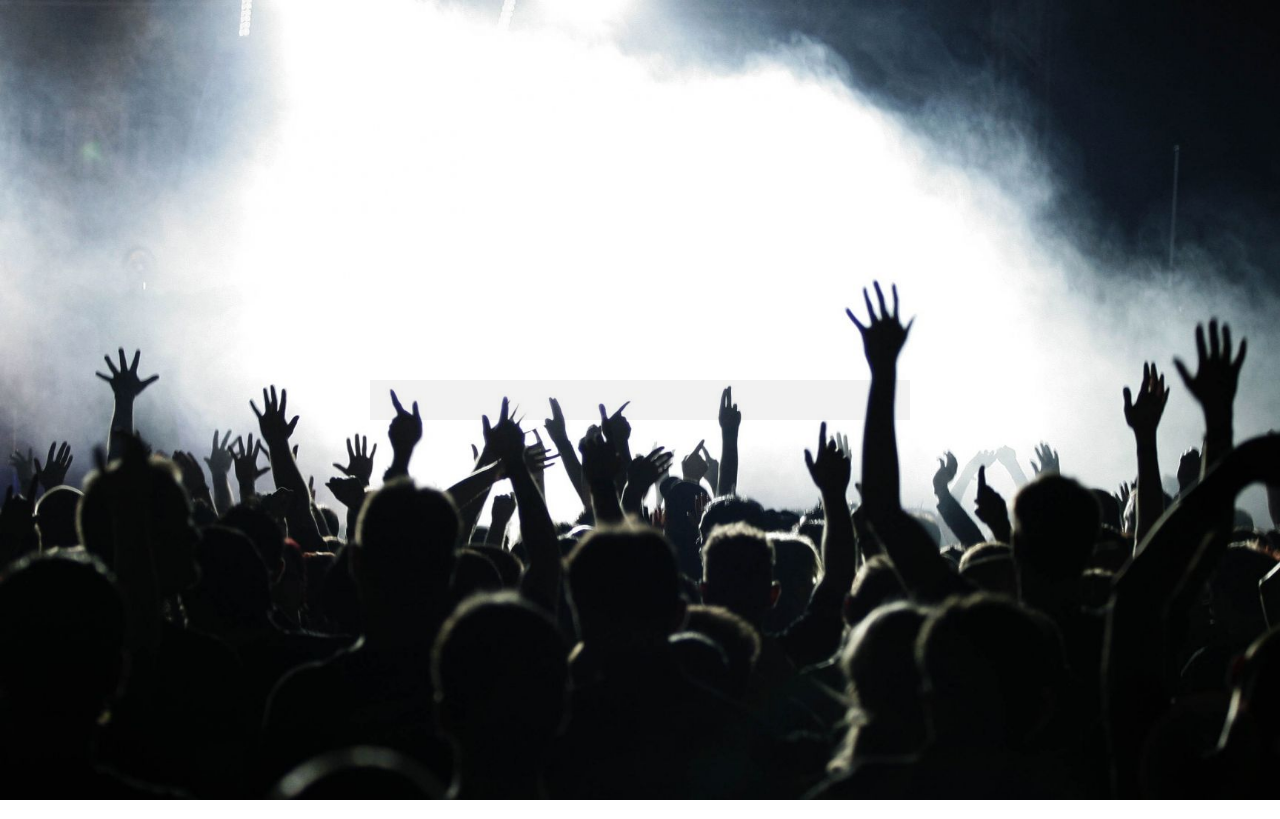
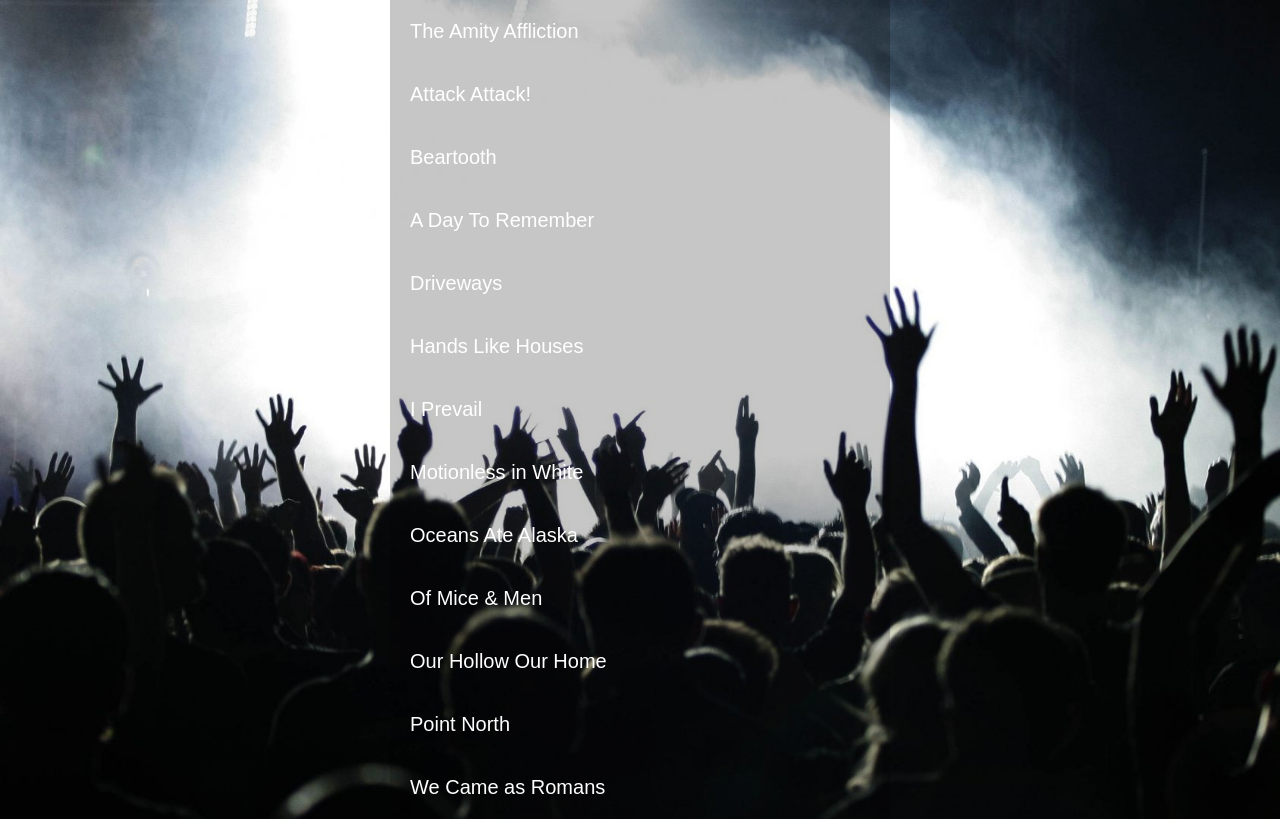
Before and after one commit to zachcervi/SortWithoutArticles, a plain HTML site: page index.html in a window 1280 px wide. Drawn offline with Linux system fonts and the light colour scheme.

Commit message:
finished sort

```diff
--- a/index.html
+++ b/index.html
@@ -20,34 +20,40 @@
     #bands {
       list-style: inside square;
       font-size: 20px;
-      background: white;
+      background: rgba(0, 0, 0, 0.222);
+
+      color: white;
       width: 500px;
       margin: auto;
       padding: 0;
-      box-shadow: 0 0 0 20px rgba(0, 0, 0, 0.05);
+      /* box-shadow: 0 0 0 20px rgba(0, 0, 0, 0.05); */
+
     }
 
     #bands li {
-      border-bottom: 1px solid #efefef;
+
       padding: 20px;
+      list-style: none;
     }
 
     #bands li:last-child {
       border-bottom: 0;
     }
 
-    a {
-      color: #ffc600;
-      text-decoration: none;
-    }
 
   </style>
 
   <ul id="bands"></ul>
 
 <script>
-const bands = ['A Day To Remember', 'I Prevail', 'Pierce the Veil', 'Motionless in White', 'Our Hollow Our Home', 'Oceans Ate Alaska', 'Point North', 'We Came as Romans', 'Driveways', 'The Amity Affliction', 'Attack Attack!', 'Beartooth', 'Of Mice & Men'];
+    function strip(bandName){
+        return bandName.replace(/^(a |the |an )/i, '').trim();
+    }
+const bands = ['A Day To Remember', 'I Prevail', 'Hands Like Houses', 'Motionless in White', 'Our Hollow Our Home', 'Oceans Ate Alaska', 'Point North', 'We Came as Romans', 'Driveways', 'The Amity Affliction', 'Attack Attack!', 'Beartooth', 'Of Mice & Men'];
 
+const sortedBands = bands.sort((a, b) =>  strip(a) > strip(b) ? 1 : -1);
+
+document.querySelector('#bands').innerHTML = sortedBands.map(band => `<li>${band}</li>`).join('');
 
 </script>
 
```
